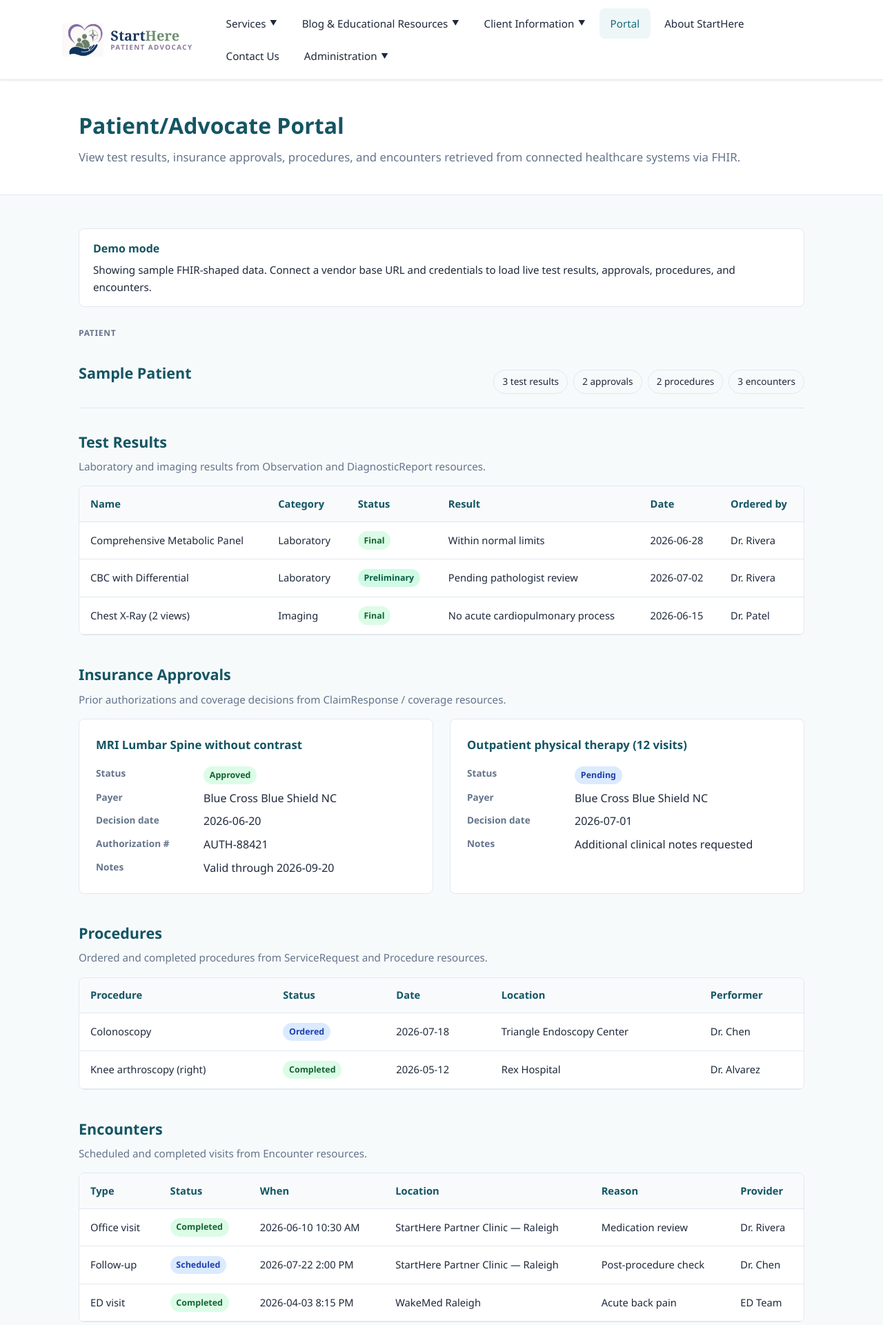
After one commit to lhorton1208/starthere-patient-advocacy, a Flask app: page /portal/ in a window 1280 px wide. The commit adds this page. Shown: the top 1921 px of the page at 69% size. Run offline with Flask 3, Linux system fonts and the light colour scheme; parts of the project's set-up code (start-up, migrations or seed data) failed here and were passed over.

Commit message:
Add Patient/Advocate Portal scaffolding with FHIR dashboard.
Introduce a public Portal menu and demo FHIR client so test results, approvals, procedures, and encounters can be displayed before live vendor auth is wired.

Co-authored-by: Cursor <cursoragent@cursor.com>

```diff
--- a/app.py
+++ b/app.py
@@ -13,6 +13,7 @@ from routes.billing import billing_bp
 from routes.client_patient import client_patient_bp
 from routes.encounters import encounters_bp
 from routes.entities import entities_bp
+from routes.portal import portal_bp
 from routes.reports import reports_bp
 from seed import seed_database
 
@@ -32,6 +33,7 @@ def create_app(config_class=Config, *, run_migrate=True):
     app.register_blueprint(reports_bp)
     app.register_blueprint(entities_bp)
     app.register_blueprint(client_patient_bp)
+    app.register_blueprint(portal_bp)
 
     if run_migrate:
         with app.app_context():
--- a/config.py
+++ b/config.py
@@ -16,6 +16,10 @@ class Config:
     SECRET_KEY = os.environ.get("SECRET_KEY", "dev-only-change-in-production")
     SQLALCHEMY_DATABASE_URI = _database_uri()
     SQLALCHEMY_TRACK_MODIFICATIONS = False
+    # FHIR vendor endpoint for the Patient/Advocate Portal (optional).
+    # When unset, the portal dashboard uses demo FHIR-shaped sample data.
+    FHIR_BASE_URL = os.environ.get("FHIR_BASE_URL", "").strip()
+    FHIR_ACCESS_TOKEN = os.environ.get("FHIR_ACCESS_TOKEN", "").strip()
 
 
 GEORGETTE_BIO = [
--- /dev/null
+++ b/fhir/__init__.py
@@ -0,0 +1,5 @@
+"""FHIR vendor integration scaffolding for the Patient/Advocate Portal."""
+
+from fhir.client import FHIRClient, get_fhir_client
+
+__all__ = ["FHIRClient", "get_fhir_client"]
--- /dev/null
+++ b/routes/portal.py
@@ -0,0 +1,26 @@
+"""Patient/Advocate Portal — FHIR-backed dashboard scaffolding.
+
+Currently public so stakeholders can review the dashboard layout. When
+patient/advocate credentials and vendor OAuth are ready, gate these routes
+with a portal-specific auth decorator (separate from staff @employee_required).
+"""
+
+from flask import Blueprint, render_template, request
+
+from fhir import get_fhir_client
+
+portal_bp = Blueprint("portal", __name__, url_prefix="/portal")
+
+
+@portal_bp.route("/")
+@portal_bp.route("/dashboard")
+def dashboard():
+    """Display FHIR-sourced clinical and administrative information.
+
+    Optional query param `patient_id` is reserved for future Patient/{id}
+    scoping once the portal is authenticated and linked to a vendor.
+    """
+    client = get_fhir_client()
+    patient_id = request.args.get("patient_id") or None
+    data = client.fetch_dashboard(patient_id=patient_id)
+    return render_template("portal/dashboard.html", dashboard=data)
--- a/static/css/style.css
+++ b/static/css/style.css
@@ -1008,10 +1008,10 @@ a:hover {
 }
 
 .badge-requested, .badge-draft { background: #fef3c7; color: #92400e; }
-.badge-scheduled, .badge-sent { background: #dbeafe; color: #1e40af; }
-.badge-active { background: #d1fae5; color: #065f46; }
-.badge-completed, .badge-paid { background: #dcfce7; color: #166534; }
-.badge-cancelled, .badge-inactive, .badge-closed { background: #f1f5f9; color: #64748b; }
+.badge-scheduled, .badge-sent, .badge-ordered, .badge-pending { background: #dbeafe; color: #1e40af; }
+.badge-active, .badge-preliminary { background: #d1fae5; color: #065f46; }
+.badge-completed, .badge-paid, .badge-final, .badge-approved { background: #dcfce7; color: #166534; }
+.badge-cancelled, .badge-inactive, .badge-closed, .badge-denied { background: #f1f5f9; color: #64748b; }
 .badge-overdue { background: #fee2e2; color: #991b1b; }
 
 .detail-grid {
@@ -1156,3 +1156,123 @@ a:hover {
     margin-top: 0.75rem;
   }
 }
+
+/* Patient/Advocate Portal dashboard */
+.portal-dashboard .portal-connection {
+  border-radius: var(--radius);
+  padding: 1rem 1.25rem;
+  margin-bottom: 1.75rem;
+  border: 1px solid var(--color-border);
+  background: var(--color-surface);
+}
+
+.portal-connection--demo {
+  border-left: 4px solid var(--color-accent);
+  background: #f0f9ff;
+}
+
+.portal-connection--live {
+  border-left: 4px solid #166534;
+  background: #f0fdf4;
+}
+
+.portal-connection--unconfigured {
+  border-left: 4px solid #92400e;
+  background: #fffbeb;
+}
+
+.portal-connection-label {
+  font-weight: 700;
+  color: var(--color-primary-dark);
+  margin-bottom: 0.35rem;
+}
+
+.portal-connection p {
+  margin: 0;
+  font-size: 0.95rem;
+}
+
+.portal-connection-url {
+  margin-top: 0.5rem !important;
+  font-size: 0.85rem !important;
+}
+
+.portal-patient-bar {
+  display: flex;
+  flex-wrap: wrap;
+  justify-content: space-between;
+  align-items: flex-end;
+  gap: 1rem;
+  margin-bottom: 2rem;
+  padding-bottom: 1.25rem;
+  border-bottom: 1px solid var(--color-border);
+}
+
+.portal-eyebrow {
+  display: block;
+  font-size: 0.75rem;
+  font-weight: 600;
+  letter-spacing: 0.06em;
+  text-transform: uppercase;
+  color: var(--color-text-muted);
+  margin-bottom: 0.25rem;
+}
+
+.portal-patient-name {
+  margin: 0;
+  font-size: 1.5rem;
+  color: var(--color-primary-dark);
+}
+
+.portal-summary-pills {
+  display: flex;
+  flex-wrap: wrap;
+  gap: 0.5rem;
+}
+
+.portal-pill {
+  display: inline-block;
+  padding: 0.35rem 0.75rem;
+  border-radius: 999px;
+  background: var(--color-bg);
+  border: 1px solid var(--color-border);
+  font-size: 0.85rem;
+  color: var(--color-text);
+}
+
+.portal-section {
+  margin-bottom: 2.5rem;
+}
+
+.portal-section h2 {
+  margin-bottom: 0.35rem;
+}
+
+.portal-section-desc {
+  margin: 0 0 1rem;
+  color: var(--color-text-muted);
+  font-size: 0.95rem;
+}
+
+.portal-section .detail-card h3 {
+  margin: 0 0 1rem;
+  font-size: 1.05rem;
+  color: var(--color-primary-dark);
+}
+
+.portal-empty {
+  margin: 0;
+  padding: 1rem 1.25rem;
+  background: var(--color-bg);
+  border: 1px dashed var(--color-border);
+  border-radius: var(--radius);
+  color: var(--color-text-muted);
+}
+
+.portal-footnote {
+  margin-top: 1rem;
+  padding-top: 1.25rem;
+  border-top: 1px solid var(--color-border);
+  font-size: 0.85rem;
+  color: var(--color-text-muted);
+}
--- a/templates/base.html
+++ b/templates/base.html
@@ -64,6 +64,12 @@
             <a href="{{ url_for('client_patient.service_request') }}">Service Request</a>
             <a href="{{ url_for('hipaa_forms') }}">HIPAA Forms</a>
           </div>
+        </div>
+
+        <div class="nav-item">
+          <a href="{{ url_for('portal.dashboard') }}" class="nav-link {% if request.path.startswith('/portal') %}active{% endif %}">
+            Portal
+          </a>
         </div>
 
         {% if current_advocate %}
@@ -184,6 +190,12 @@
           </ul>
         </div>
         <div>
+          <h4>Portal</h4>
+          <ul>
+            <li><a href="{{ url_for('portal.dashboard') }}">Patient/Advocate Dashboard</a></li>
+          </ul>
+        </div>
+        <div>
           <h4>Blog &amp; Educational Resources</h4>
           <ul>
             <li><a href="{{ url_for('blog_index') }}">All Articles</a></li>
--- /dev/null
+++ b/templates/portal/dashboard.html
@@ -0,0 +1,182 @@
+{% extends "base.html" %}
+
+{% block title %}Patient/Advocate Portal | StartHere Patient Advocacy{% endblock %}
+
+{% block content %}
+<section class="page-header">
+  <div class="container">
+    <h1>Patient/Advocate Portal</h1>
+    <p>
+      View test results, insurance approvals, procedures, and encounters
+      retrieved from connected healthcare systems via FHIR.
+    </p>
+  </div>
+</section>
+
+<section class="content-section portal-dashboard">
+  <div class="container">
+    <div class="portal-connection portal-connection--{{ dashboard.connection.mode }}">
+      <div class="portal-connection-label">{{ dashboard.connection.label }}</div>
+      <p>{{ dashboard.connection.detail }}</p>
+      {% if dashboard.connection.base_url %}
+      <p class="portal-connection-url"><code>{{ dashboard.connection.base_url }}</code></p>
+      {% endif %}
+    </div>
+
+    <div class="portal-patient-bar">
+      <div>
+        <span class="portal-eyebrow">Patient</span>
+        <h2 class="portal-patient-name">{{ dashboard.patient_display_name }}</h2>
+      </div>
+      <div class="portal-summary-pills" aria-label="Dashboard summary">
+        <span class="portal-pill">{{ dashboard.summary_counts.test_results }} test results</span>
+        <span class="portal-pill">{{ dashboard.summary_counts.insurance_approvals }} approvals</span>
+        <span class="portal-pill">{{ dashboard.summary_counts.procedures }} procedures</span>
+        <span class="portal-pill">{{ dashboard.summary_counts.encounters }} encounters</span>
+      </div>
+    </div>
+
+    <div class="portal-section" id="test-results">
+      <h2>Test Results</h2>
+      <p class="portal-section-desc">Laboratory and imaging results from Observation and DiagnosticReport resources.</p>
+      {% if dashboard.test_results %}
+      <div class="table-wrap">
+        <table class="data-table">
+          <thead>
+            <tr>
+              <th>Name</th>
+              <th>Category</th>
+              <th>Status</th>
+              <th>Result</th>
+              <th>Date</th>
+              <th>Ordered by</th>
+            </tr>
+          </thead>
+          <tbody>
+            {% for item in dashboard.test_results %}
+            <tr>
+              <td>{{ item.name }}</td>
+              <td>{{ item.category }}</td>
+              <td><span class="badge badge-{{ item.status }}">{{ item.status }}</span></td>
+              <td>{{ item.result_summary }}</td>
+              <td>{{ item.effective_date }}</td>
+              <td>{{ item.ordered_by or "—" }}</td>
+            </tr>
+            {% endfor %}
+          </tbody>
+        </table>
+      </div>
+      {% else %}
+      <p class="portal-empty">No test results returned from the connected endpoint.</p>
+      {% endif %}
+    </div>
+
+    <div class="portal-section" id="insurance-approvals">
+      <h2>Insurance Approvals</h2>
+      <p class="portal-section-desc">Prior authorizations and coverage decisions from ClaimResponse / coverage resources.</p>
+      {% if dashboard.insurance_approvals %}
+      <div class="detail-grid">
+        {% for item in dashboard.insurance_approvals %}
+        <div class="detail-card">
+          <h3>{{ item.service_name }}</h3>
+          <dl>
+            <dt>Status</dt>
+            <dd><span class="badge badge-{{ item.status }}">{{ item.status }}</span></dd>
+            <dt>Payer</dt>
+            <dd>{{ item.payer }}</dd>
+            <dt>Decision date</dt>
+            <dd>{{ item.decision_date }}</dd>
+            {% if item.authorization_number %}
+            <dt>Authorization #</dt>
+            <dd>{{ item.authorization_number }}</dd>
+            {% endif %}
+            {% if item.notes %}
+            <dt>Notes</dt>
+            <dd>{{ item.notes }}</dd>
+            {% endif %}
+          </dl>
+        </div>
+        {% endfor %}
+      </div>
+      {% else %}
+      <p class="portal-empty">No insurance approvals returned from the connected endpoint.</p>
+      {% endif %}
+    </div>
+
+    <div class="portal-section" id="procedures">
+      <h2>Procedures</h2>
+      <p class="portal-section-desc">Ordered and completed procedures from ServiceRequest and Procedure resources.</p>
+      {% if dashboard.procedures %}
+      <div class="table-wrap">
+        <table class="data-table">
+          <thead>
+            <tr>
+              <th>Procedure</th>
+              <th>Status</th>
+              <th>Date</th>
+              <th>Location</th>
+              <th>Performer</th>
+            </tr>
+          </thead>
+          <tbody>
+            {% for item in dashboard.procedures %}
+            <tr>
+              <td>{{ item.name }}</td>
+              <td><span class="badge badge-{{ item.status }}">{{ item.status }}</span></td>
+              <td>{{ item.scheduled_or_performed }}</td>
+              <td>{{ item.location or "—" }}</td>
+              <td>{{ item.performer or "—" }}</td>
+            </tr>
+            {% endfor %}
+          </tbody>
+        </table>
+      </div>
+      {% else %}
+      <p class="portal-empty">No procedures returned from the connected endpoint.</p>
+      {% endif %}
+    </div>
+
+    <div class="portal-section" id="encounters">
+      <h2>Encounters</h2>
+      <p class="portal-section-desc">Scheduled and completed visits from Encounter resources.</p>
+      {% if dashboard.encounters %}
+      <div class="table-wrap">
+        <table class="data-table">
+          <thead>
+            <tr>
+              <th>Type</th>
+              <th>Status</th>
+              <th>When</th>
+              <th>Location</th>
+              <th>Reason</th>
+              <th>Provider</th>
+            </tr>
+          </thead>
+          <tbody>
+            {% for item in dashboard.encounters %}
+            <tr>
+              <td>{{ item.encounter_type }}</td>
+              <td><span class="badge badge-{{ item.status }}">{{ item.status }}</span></td>
+              <td>{{ item.when }}</td>
+              <td>{{ item.location or "—" }}</td>
+              <td>{{ item.reason or "—" }}</td>
+              <td>{{ item.provider or "—" }}</td>
+            </tr>
+            {% endfor %}
+          </tbody>
+        </table>
+      </div>
+      {% else %}
+      <p class="portal-empty">No encounters returned from the connected endpoint.</p>
+      {% endif %}
+    </div>
+
+    <p class="portal-footnote">
+      This portal is scaffolding for FHIR vendor connections. Live data will appear
+      after patient or advocate credentials are linked to a healthcare endpoint.
+      Educational and advocacy use only — not a substitute for your care team’s
+      official records.
+    </p>
+  </div>
+</section>
+{% endblock %}
```
Also changed, not shown: fhir/client.py (added, +211 -0 lines), fhir/models.py (added, +86 -0 lines), 1 other file.
